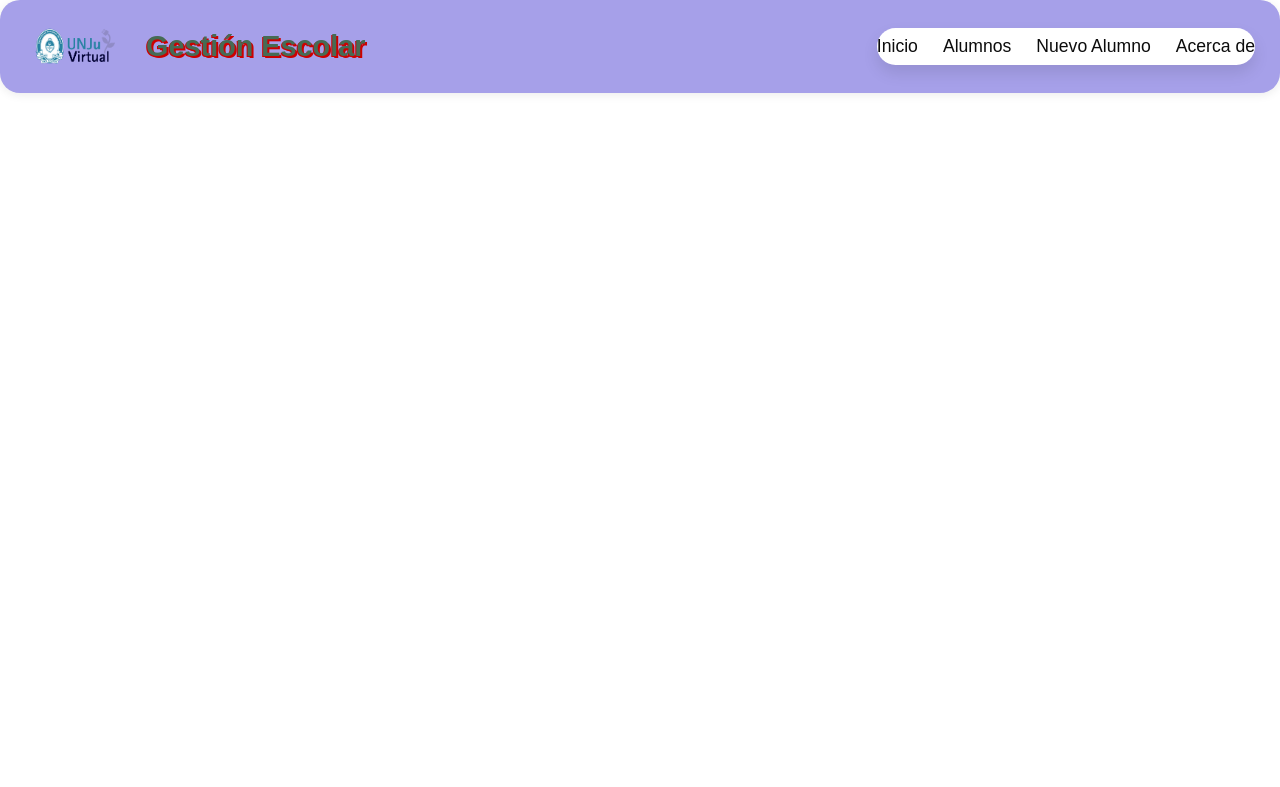
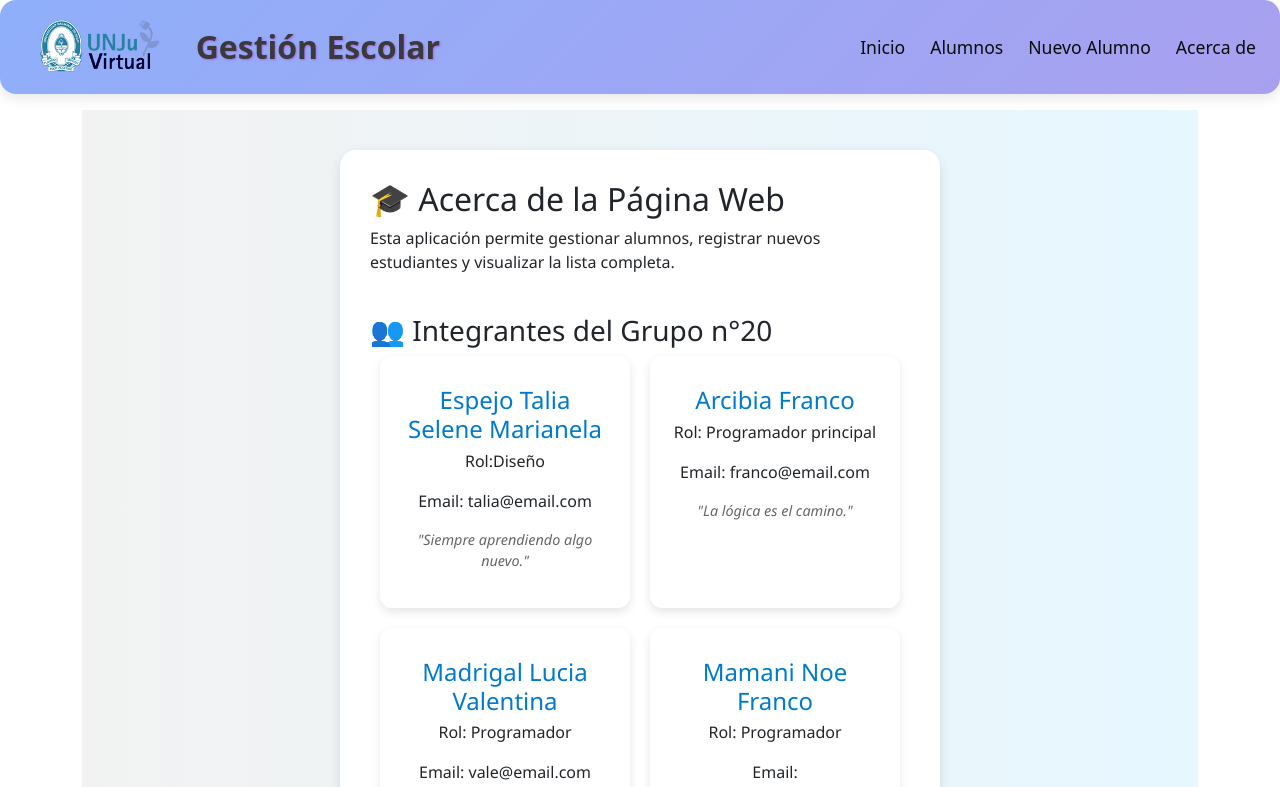
Before and after one commit to valenmadrigal/tp05PV2025Grupo20, a React (Vite) app in the folder tp05PV2025Grupo20/: page /Acerca in a window 1280 px wide. Shown: the top 787 px of the page. Built offline with nearby package versions, Linux system fonts and the light colour scheme.

Commit message:
modificaciones y agregar Acerca  por Espejo Talia

```diff
--- a/tp05PV2025Grupo20/src/App.jsx
+++ b/tp05PV2025Grupo20/src/App.jsx
@@ -3,6 +3,7 @@ import NavBar from './assets/components/NavBar';
 import Home from './assets/components/home';  // Ahora importado desde components
 import ListaAlumnos from './assets/components/ListaAlumnos'; //estoy viendo  como  va
 import NuevoAlumno from './assets/components/NuevoAlumno';
+import Acerca from './assets/components/Acerca';
 
 function App() {
   return (
@@ -11,8 +12,9 @@ function App() {
       <div className="container mt-3">
         <Routes>
           <Route path="/" element={<Home />} />
-          <Route path="/alumnos" element={<ListaAlumnos />} />
-         <Route path="/alumnos/nuevo" element={<NuevoAlumno />} />
+          <Route path="/ListaAlumnos" element={<ListaAlumnos />} />
+         <Route path="/NuevoAlumno" element={<NuevoAlumno />} />
+          <Route path="/Acerca" element={<Acerca />} />
         </Routes>
       </div>
     </Router>
--- /dev/null
+++ b/tp05PV2025Grupo20/src/assets/components/Acerca.jsx
@@ -0,0 +1,57 @@
+import React from 'react';
+import '../css/Acerca.css';
+
+function Acerca() {
+  return (
+    <div className="acerca-container">
+      <div className="acerca-card">
+        <h2>🎓 Acerca de la Página Web</h2>
+        <p>
+          Esta aplicación permite gestionar alumnos, registrar nuevos estudiantes y visualizar la lista completa.
+        </p>
+
+        <div className="integrantes-section">
+  <h3>👥 Integrantes del Grupo n°20</h3>
+  <div className="tarjetas-container">
+    <div className="tarjeta-integrante">
+      <h4>Espejo Talia Selene Marianela</h4>
+      <p>Rol:Diseño</p>
+      <p>Email: talia@email.com</p>
+      <blockquote>"Siempre aprendiendo algo nuevo."</blockquote>
+    </div>
+
+    <div className="tarjeta-integrante">
+      <h4>Arcibia Franco </h4>
+      <p>Rol: Programador principal</p>
+      <p>Email: franco@email.com</p>
+      <blockquote>"La lógica es el camino."</blockquote>
+    </div>
+
+    <div className="tarjeta-integrante">
+      <h4>Madrigal Lucia Valentina </h4>
+      <p>Rol: Programador </p>
+      <p>Email: vale@email.com</p>
+      <blockquote>“si puedes imaginarlo, puedes programarlo”</blockquote>
+    </div>
+
+    <div className="tarjeta-integrante">
+      <h4>Mamani Noe Franco</h4>
+      <p>Rol: Programador</p>
+      <p>Email: francinoe3@email.com</p>
+      <blockquote>"El detalle hace la diferencia."</blockquote>
+    </div>
+  </div>
+</div>
+<br></br>
+<h4>Contacto</h4>
+<p>Email: grupo20@escuela.edu.ar</p>
+
+        <p className="info-footer">
+          📅 Año: 2025 | Materia: <strong>PROGRAMACIÓN VISUAL</strong> | Grupo 20
+        </p>
+      </div>
+    </div>
+  );
+}
+
+export default Acerca;
--- a/tp05PV2025Grupo20/src/assets/components/NavBar.jsx
+++ b/tp05PV2025Grupo20/src/assets/components/NavBar.jsx
@@ -31,9 +31,9 @@ export default function NavBar() {
       {/* Añade la clase 'active' cuando el menú está abierto */}
       <ul className={`navbar-links ${menuOpen ? 'active' : ''}`}>
         <li><Link to="/" className="nav-link" onClick={() => setMenuOpen(false)}>Inicio</Link></li>
-        <li><Link to="/alumnos" className="nav-link" onClick={() => setMenuOpen(false)}>Alumnos</Link></li>
-        <li><Link to="/nuevo-alumno" className="nav-link" onClick={() => setMenuOpen(false)}>Nuevo Alumno</Link></li>
-        <li><Link to="/acerca" className="nav-link" onClick={() => setMenuOpen(false)}>Acerca de</Link></li>
+        <li><Link to="/ListaAlumnos" className="nav-link" onClick={() => setMenuOpen(false)}>Alumnos</Link></li>
+        <li><Link to="/NuevoAlumno" className="nav-link" onClick={() => setMenuOpen(false)}>Nuevo Alumno</Link></li>
+        <li><Link to="/Acerca" className="nav-link" onClick={() => setMenuOpen(false)}>Acerca de</Link></li>
       </ul>
     </nav>
   );
--- /dev/null
+++ b/tp05PV2025Grupo20/src/assets/css/Acerca.css
@@ -0,0 +1,64 @@
+/* Contenedor principal: centra el contenido y agrega fondo */
+.acerca-container {
+  display: flex; /* Para centrar horizontalmente */
+  justify-content: center; /* Centrado horizontal */
+  padding: 40px 20px; /* Espaciado interno arriba/abajo y a los lados */
+  background: linear-gradient(to right, #f2f2f2, #e6f7ff); /* Fondo degradado */
+  min-height: 100vh; /* Ocupa toda la altura de la ventana */
+}
+
+/* Tarjeta que contiene todo el contenido */
+.acerca-card {
+  background-color: white; /* Fondo blanco para la tarjeta */
+  padding: 30px; /* Espaciado interno */
+  border-radius: 16px; /* Bordes redondeados */
+  box-shadow: 0 4px 12px rgba(0, 0, 0, 0.1); /* Sombra para efecto de elevación */
+  max-width: 600px; /* Ancho máximo de la tarjeta */
+  width: 100%; /* Que se ajuste al ancho disponible */
+  font-family: 'Segoe UI', sans-serif; /* Tipografí*/
+  transition: transform 0.3s ease;
+  }
+.acerca-card:hover {
+  transform: translateY(-5px);
+}
+/* Contenedor general de la sección de integrantes */
+.integrantes-section {
+  margin-top: 40px;
+}
+
+/* Contenedor flexible para tarjetas en fila */
+.tarjetas-container {
+  display: flex;
+  flex-wrap: wrap;
+  gap: 20px;
+  justify-content: center;
+}
+
+/* Estilo para cada tarjeta */
+.tarjeta-integrante {
+  background-color: #fff;
+  border-radius: 12px;
+  box-shadow: 0 4px 10px rgba(0, 0, 0, 0.1);
+  padding: 20px;
+  width: 250px;
+  text-align: center;
+  transition: transform 0.3s ease;
+}
+
+.tarjeta-integrante:hover {
+  transform: translateY(-5px);
+}
+
+/* Nombre */
+.tarjeta-integrante h4 {
+  margin: 10px 0 5px;
+  color: #007acc;
+}
+
+/* Frase personal */
+.tarjeta-integrante blockquote {
+  font-size: 0.9rem;
+  color: #666;
+  font-style: italic;
+  margin-top: 10px;
+}
--- a/tp05PV2025Grupo20/src/assets/css/NavBar.css
+++ b/tp05PV2025Grupo20/src/assets/css/NavBar.css
@@ -2,44 +2,19 @@
 
 /* Contenedor principal de la barra de navegación */
 .navbar {
-  background-color: #a6a0e9; /* Fondo blanco */
-  color: #0f0e0e; /* Color de texto predeterminado */
-  padding: 15px 25px; /* Espaciado interno */
-  display: flex;
-  justify-content: space-between; /* Espacio entre el logo y los enlaces/botón */
-  align-items: center; /* Centrar verticalmente */
-  box-shadow: 0 2px 10px rgba(0, 0, 0, 0.08); /* Sombra suave */
-  font-family: 'Arial', sans-serif;
-  position: relative; /* Importante: Permite posicionar elementos hijos de forma absoluta */
-  z-index: 1000; /* Asegura que esté por encima de otros elementos */
-  border-radius: 20px;
+  background: linear-gradient(135deg, #8faffa, #a8a0ef); /* Degradado suave */
+  border-radius: 16px;
+  padding: 12px 24px;
+  box-shadow: 0 4px 14px rgba(0, 0, 0, 0.1);
 }
-
 .navbar-logo span {
-  /* Tamaño y peso de la letra */
-  font-size: 1.8rem; /* Letras grandes */
-  font-weight: 700; /* Negrita para mayor impacto */
-
-  /* Color oscuro tenue */
-  color: #466b55; /* Un gris oscuro, casi negro pero más suave */
-
-  /* Sombreado rojizo */
-  text-shadow:
-
-    -1px 1px 0 #cc0000,  /* Abajo-izquierda */
-    2px 2px 0 #cc0000;   /* Abajo-derecha */
-  /* El color #cc0000 es un rojo fuerte, puedes ajustar la intensidad */
-
-  /* Espaciado para que se vea más como un "botón" si lo deseas */
-  padding: 5px 10px;
-
-  /* Borde redondeado */
-  border-radius: 8px; /* Ajusta el valor para más o menos redondeado */
-
-  /* Transición para efectos hover si añades interactividad */
-  transition: all 0.3s ease;
+  font-size: 2rem;
+  font-weight: bold;
+  color: #3a3a3a;
+  text-shadow: 1px 1px 2px rgba(183, 39, 232, 0.5);
+  padding: 4px 10px;
+  border-radius: 6px;
 }
-
 /* Opcional: Estilos al pasar el mouse por encima del logo completo */
 .navbar-logo:hover span {
   color: #000000; /* Un negro más puro al pasar el mouse */
@@ -65,7 +40,7 @@
 }
 
 .logo-image {
-  height: 40px; /* Tamaño del logo */
+  height: 60px; /* Tamaño del logo */
   margin-right: 10px; /* Espacio entre el logo y el texto */
 }
 
@@ -76,7 +51,7 @@
   padding: 0;
   display: flex; /* Mostrar enlaces en fila */
   gap: 25px; /* Espacio entre enlaces */
-  transition: all 0.3s ease; /* Transición general para suavizar cambios */
+  transition: max-height 0.3s ease-out, opacity 0.3s ease, padding 0.3s ease;
  border-radius: 20px;
 }
 
@@ -119,14 +94,8 @@ border-radius: 20px;}
   padding: 10px;
   z-index: 1001; /* Asegura que esté por encima del menú */
 }
-
 .hamburger-button div {
-  width: 25px;
-  height: 3px;
-  background-color: #333;
-  margin: 5px 0;
-  transition: all 0.3s ease;
-  border-radius: 2px;
+  background-color: #5e4ae3;
 }
 
 /* Animación del botón de hamburguesa a "X" */
@@ -203,6 +172,10 @@ border-radius: 20px;}
     font-size: 1.1rem;
     padding: 5px 0; /* Ajusta el padding si es necesario */
   }
+.nav-link.active-link {
+  color: #007bff;
+  font-weight: bold;
+}
 
   .nav-link::after {
     display: none; /* Oculta el subrayado animado en móvil si no lo quieres */
```
